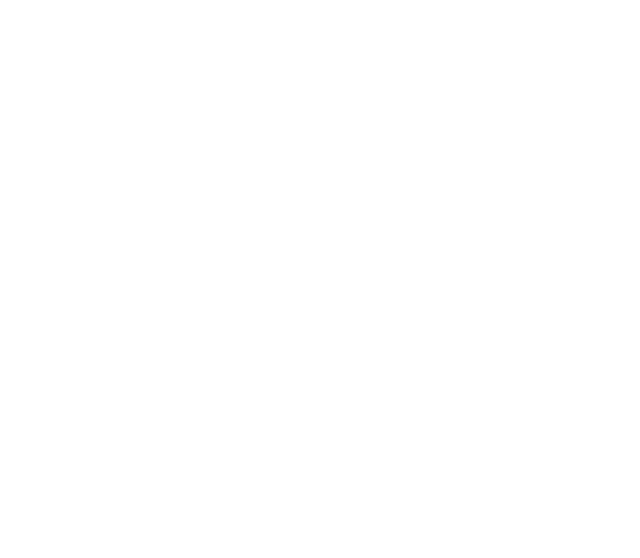
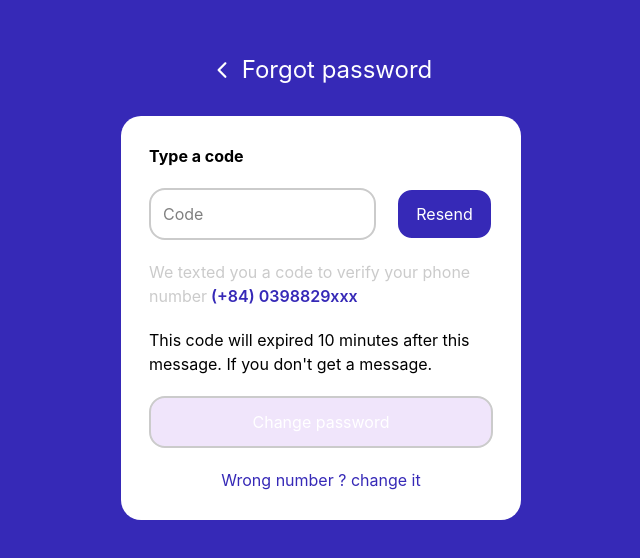
Before and after one commit to Azadi-Front-Dev/Amoozeshyar_Plus, a React (Vite) app: page /Otp in a window 1280 px wide. Before the commit this address had no page. Shown: the part 114-672 px from the top of the page, without its empty margins (319-959 px from the left). Built offline with nearby package versions, Linux system fonts and the light colour scheme.

Commit message:
feat : Otp page design

```diff
--- a/src/App.jsx
+++ b/src/App.jsx
@@ -7,6 +7,7 @@
 import Signin from "./Pages/Signin";
 import Signup from "./Pages/Signup";
 import Forgotpassword from "./Pages/Forgotpassword";
+import Otp from "./Pages/Otp";
 
 
 const routes = [
@@ -14,6 +15,7 @@
   { path: "/Signin", element: <Signin /> },
   { path: "/Signup", element: <Signup /> },
   { path: "/Forgotpassword", element: <Forgotpassword/> },
+  { path: "/Otp", element: <Otp/> },
 ];
 function App() {
   const router = useRoutes(routes);
--- /dev/null
+++ b/src/Pages/Otp.jsx
@@ -0,0 +1,44 @@
+import React from "react";
+import InputLogin from "../Components/Login/InputLogin";
+import { IoIosArrowBack } from "react-icons/io";
+import { Link } from "react-router-dom";
+const Otp = () => {
+  return (
+    <div className=" w-full h-screen bg-My-blue flex flex-col items-center justify-center gap-7 p-3">
+      <h3 className=" flex items-center text-white text-[24px] gap-2">
+        <IoIosArrowBack />
+        Forgot password
+      </h3>
+      <div className="flex-col items-center justify-start w-full max-w-100   bg-white rounded-[20px] p-4">
+        <div className="w-full flex flex-col justify-center  p-3 gap-5">
+          <h2 className=" text-[16px] font-bold ">Type a code</h2>
+          <div className="flex items-center justify-center gap-5">
+            <InputLogin type="text" placeholder="Code" />
+            <button className="w-[40%] border-2 bg-My-blue text-white  rounded-2xl p-3">
+              Resend
+            </button>
+          </div>
+
+          <div className="flex items-center justify-centerfont-bold text-My-gray">
+            <p>
+              We texted you a code to verify your phone number
+              <span className="font-semibold text-My-blue cursor-pointer m-1">
+                (+84) 0398829xxx
+              </span>
+            </p>
+          </div>
+          <h5 className=" text-[16px] ">
+            This code will expired 10 minutes after this message. If you don't
+            get a message.
+          </h5>
+          <button className="w-full border-2 border-My-gray bg-My-purlpe text-white  rounded-2xl p-3">
+            Change password
+          </button>
+          <Link to={"/Forgotpassword"} className=" text-[16px] text-My-blue mx-auto">Wrong number ? change it</Link>
+        </div>
+      </div>
+    </div>
+  );
+};
+
+export default Otp;
--- a/src/Pages/Signin.jsx
+++ b/src/Pages/Signin.jsx
@@ -25,9 +25,10 @@
           <button className="w-full border-2 border-My-gray bg-My-purlpe text-white  rounded-2xl p-3">
             Log in
           </button>
-          <h5 className=" text-[16px] text-My-blue ">
-            <Link to={"/Signup"}>You dont have account ? Sign up</Link>
-          </h5>
+
+          <Link to={"/Signup"} className=" text-[16px] text-My-blue ">
+            You dont have account ? Sign up
+          </Link>
         </div>
       </div>
     </div>
--- a/src/Pages/Signup.jsx
+++ b/src/Pages/Signup.jsx
@@ -32,9 +32,10 @@
           <button className="w-full border-2 border-My-gray bg-My-purlpe text-white  rounded-2xl p-3">
             Log in
           </button>
-          <h5 className=" text-[16px] text-My-blue ">
-            <Link to={"/Signin"}>You have account ? Sign in</Link>
-          </h5>
+
+          <Link to={"/Signin"} className=" text-[16px] text-My-blue ">
+            You have account ? Sign in
+          </Link>
         </div>
       </div>
     </div>
```
